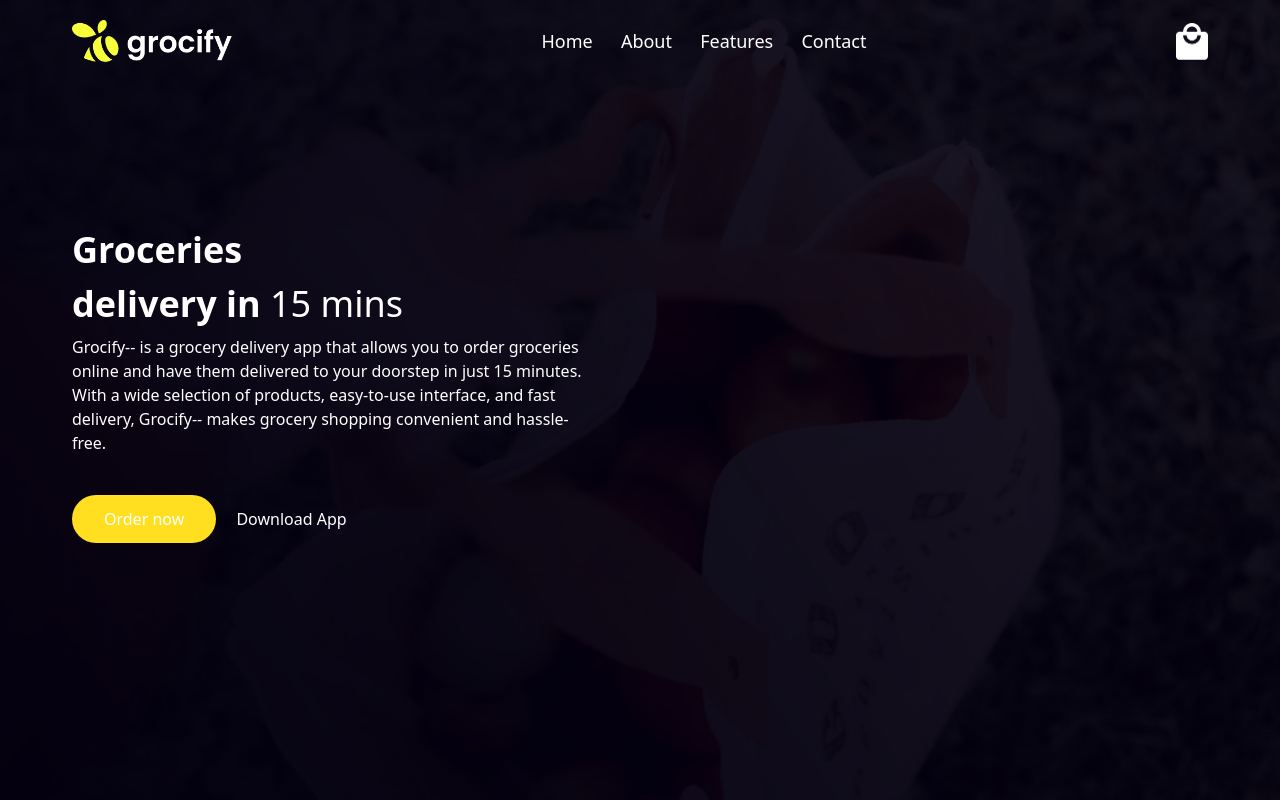
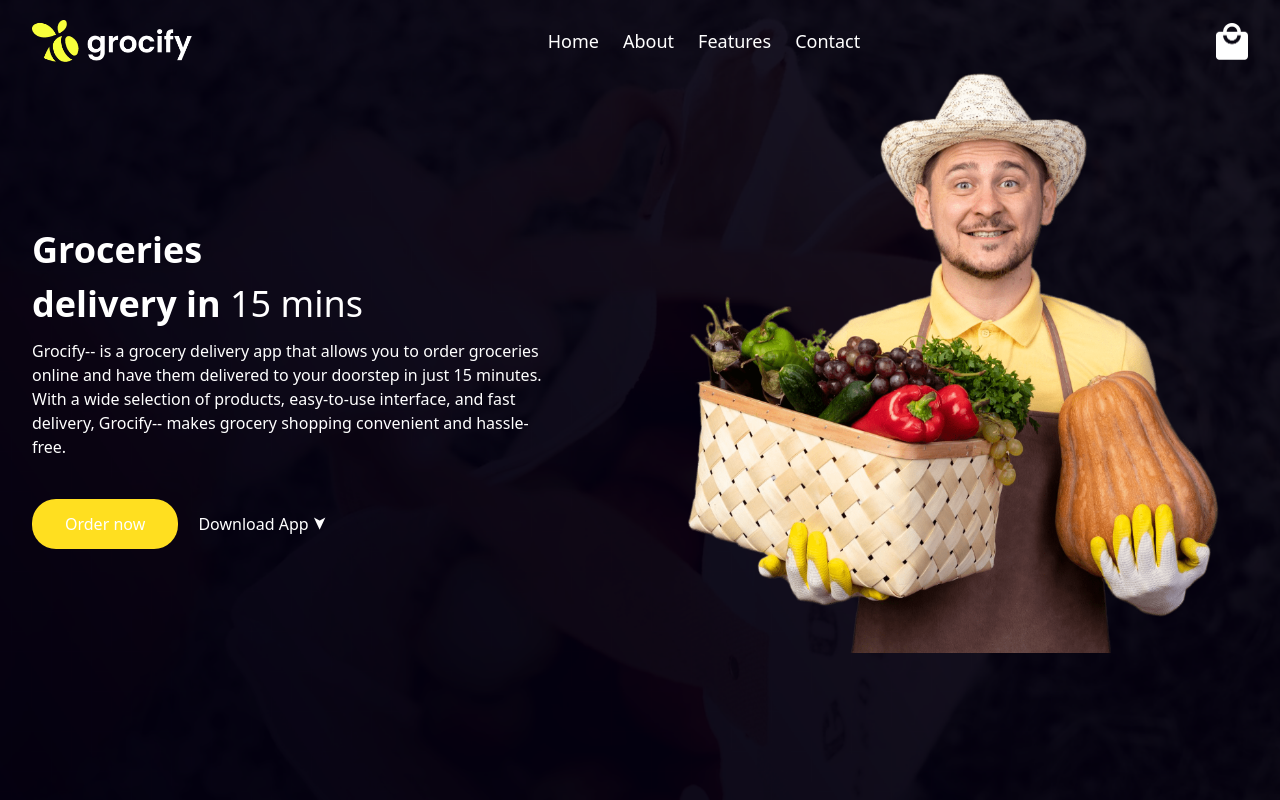
Before and after one commit to Raunakk18/Grocify, a website: page index.html in a window 1280 px wide. Drawn offline with Linux system fonts and the light colour scheme.

Commit message:
completed website using Tailwind CSS

```diff
--- a/index.html
+++ b/index.html
@@ -6,37 +6,38 @@
     <link href="./output.css" rel="stylesheet">
     <title>Grocify--</title>
 </head>
-<body class="container min-h-screen bg-[url('./assets/image.png')] bg-center bg-cover px-18 py-5">
+<body class="container min-h-screen bg-[url('./assets/image.png')] bg-center bg-cover px-4 sm:px-8 py-5 relative">
     <div>
-        <nav class="flex justify-between items-center" >
-            <img src="assets/logo.png" class="w-40 cursor-pointer">
-            <ul class="text-center">
-                <li class="list-none inline-block"> <a href="#"  class="text-white no-underline mx-3 text-lg font-medium relative after:content-[''] after:absolute after:left-0 after:-bottom-1 after:h-[2px] after:w-full
-             after:bg-yellow-200 after:scale-x-0 after:origin-left after:transition-transform after:duration-300
-             hover:after:scale-x-100">Home</a></li>
-                <li class="list-none inline-block"> <a href="#" class="text-white no-underline mx-3 text-lg font-medium relative after:content-[''] after:absolute after:left-0 after:-bottom-1 after:h-[2px] after:w-full
-             after:bg-yellow-200 after:scale-x-0 after:origin-left after:transition-transform after:duration-300
-             hover:after:scale-x-100">About</a></li>
-                <li class="list-none inline-block"> <a href="#" class="text-white no-underline mx-3 text-lg font-medium relative after:content-[''] after:absolute after:left-0 after:-bottom-1 after:h-[2px] after:w-full
-             after:bg-yellow-200 after:scale-x-0 after:origin-left after:transition-transform after:duration-300
-             hover:after:scale-x-100 ">Features</a></li>
-                <li class="list-none inline-block"> <a href="#" class="text-white no-underline mx-3 text-lg font-medium relative after:content-[''] after:absolute after:left-0 after:-bottom-1 after:h-[2px] after:w-full
-             after:bg-yellow-200 after:scale-x-0 after:origin-left after:transition-transform after:duration-300
-             hover:after:scale-x-100">Contact</a></li>
+        <nav class="flex flex-wrap justify-between items-center">
+            <img src="assets/logo.png" class="w-32 sm:w-40 cursor-pointer">
+            <ul class="text-center flex flex-wrap justify-center sm:justify-end">
+                <li class="list-none inline-block mx-2 sm:mx-3">
+                    <a href="#" class="text-white no-underline text-sm sm:text-lg font-medium relative after:content-[''] after:absolute after:left-0 after:-bottom-1 after:h-[2px] after:w-full after:bg-yellow-200 after:scale-x-0 after:origin-left after:transition-transform after:duration-300 hover:after:scale-x-100">Home</a>
+                </li>
+                <li class="list-none inline-block mx-2 sm:mx-3">
+                    <a href="#" class="text-white no-underline text-sm sm:text-lg font-medium relative after:content-[''] after:absolute after:left-0 after:-bottom-1 after:h-[2px] after:w-full after:bg-yellow-200 after:scale-x-0 after:origin-left after:transition-transform after:duration-300 hover:after:scale-x-100">About</a>
+                </li>
+                <li class="list-none inline-block mx-2 sm:mx-3">
+                    <a href="#" class="text-white no-underline text-sm sm:text-lg font-medium relative after:content-[''] after:absolute after:left-0 after:-bottom-1 after:h-[2px] after:w-full after:bg-yellow-200 after:scale-x-0 after:origin-left after:transition-transform after:duration-300 hover:after:scale-x-100">Features</a>
+                </li>
+                <li class="list-none inline-block mx-2 sm:mx-3">
+                    <a href="#" class="text-white no-underline text-sm sm:text-lg font-medium relative after:content-[''] after:absolute after:left-0 after:-bottom-1 after:h-[2px] after:w-full after:bg-yellow-200 after:scale-x-0 after:origin-left after:transition-transform after:duration-300 hover:after:scale-x-100">Contact</a>
+                </li>
             </ul>
-            <img src="assets/cart.png" class="w-8 cursor-pointer">
+            <img src="assets/cart.png" class="w-6 sm:w-8 cursor-pointer">
         </nav>
 
-        <div class="text-white mt-40 max-w-lg">
-            <h1 class="text-4xl font-semibold leading-normal">Groceries <br>delivery in <span class="font-light">15 mins</span></h1>
-            <p class="mt-1">
+        <div class="text-white mt-20 sm:mt-40 max-w-full sm:max-w-lg">
+            <h1 class="text-3xl sm:text-4xl font-semibold leading-normal text-center sm:text-left">Groceries <br>delivery in <span class="font-light">15 mins</span></h1>
+            <p class="mt-2 text-sm sm:text-base text-center sm:text-left">
                 Grocify-- is a grocery delivery app that allows you to order groceries online and have them delivered to your doorstep in just 15 minutes. With a wide selection of products, easy-to-use interface, and fast delivery, Grocify-- makes grocery shopping convenient and hassle-free.
             </p>
-            <div class="mt-10 w-auto h-max">
-            <a href="#" class="bg-yellow-300 rounded-3xl px-8  py-3 font-medium inline-block mr-4">Order now</a>
-            <a href="#">Download App</a>
+            <div class="mt-6 sm:mt-10 text-center sm:text-left">
+                <a href="#" class="bg-yellow-300 rounded-3xl px-6 sm:px-8 py-2 sm:py-3 font-medium inline-block mr-2 sm:mr-4 hover:bg-transparent hover:border-yellow-300 hover:text-white duration-300 hover:border border border-transparent">Order now</a>
+                <a href="#" class="text-sm sm:text-base">Download App <span class="text-lg inline-block rotate-90">&#10148;</span></a>
             </div>
         </div>
+        <img src="assets/grocery-image.png" class="w-full sm:w-3/4 xl:w-1/2 mx-auto sm:mx-0 xl:absolute bottom-0 right-0 top-10 overflow-hidden">
     </div>
 </body>
 </html>
```
Also changed, not shown: output.css.
